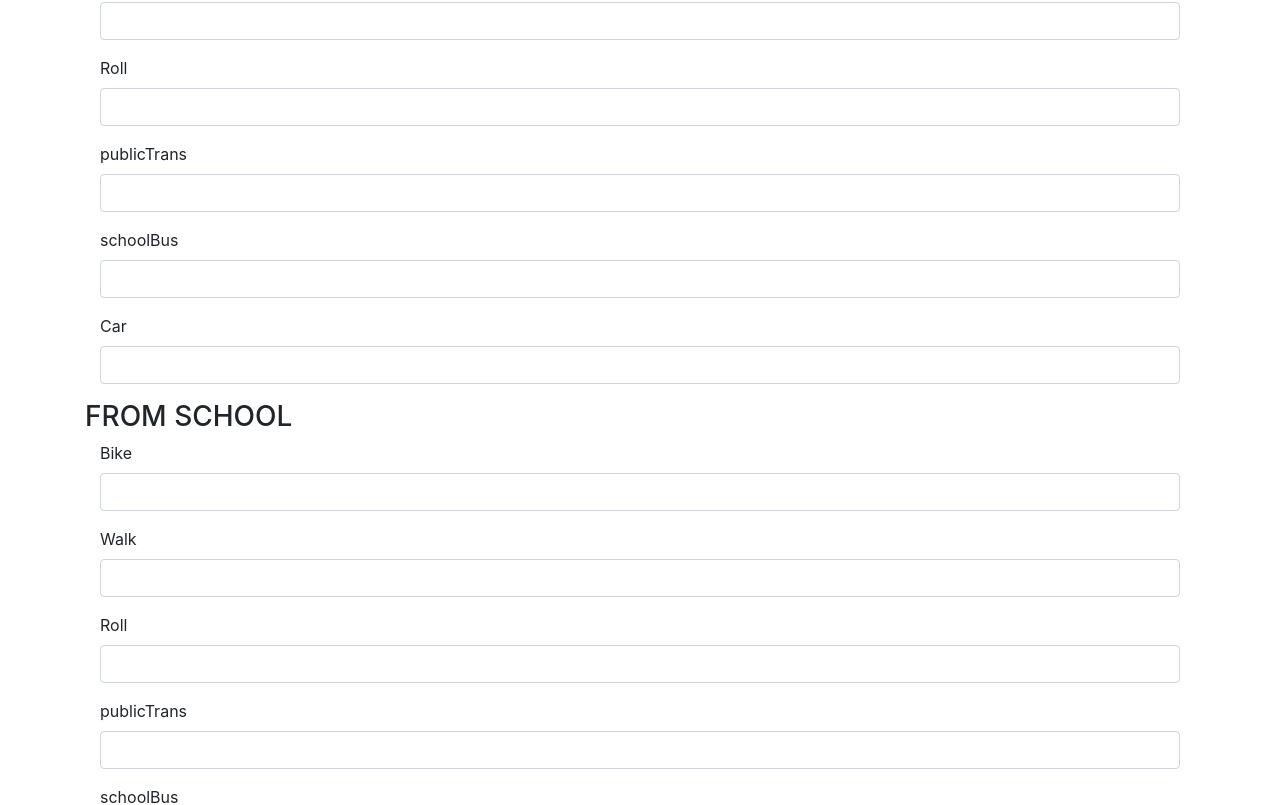
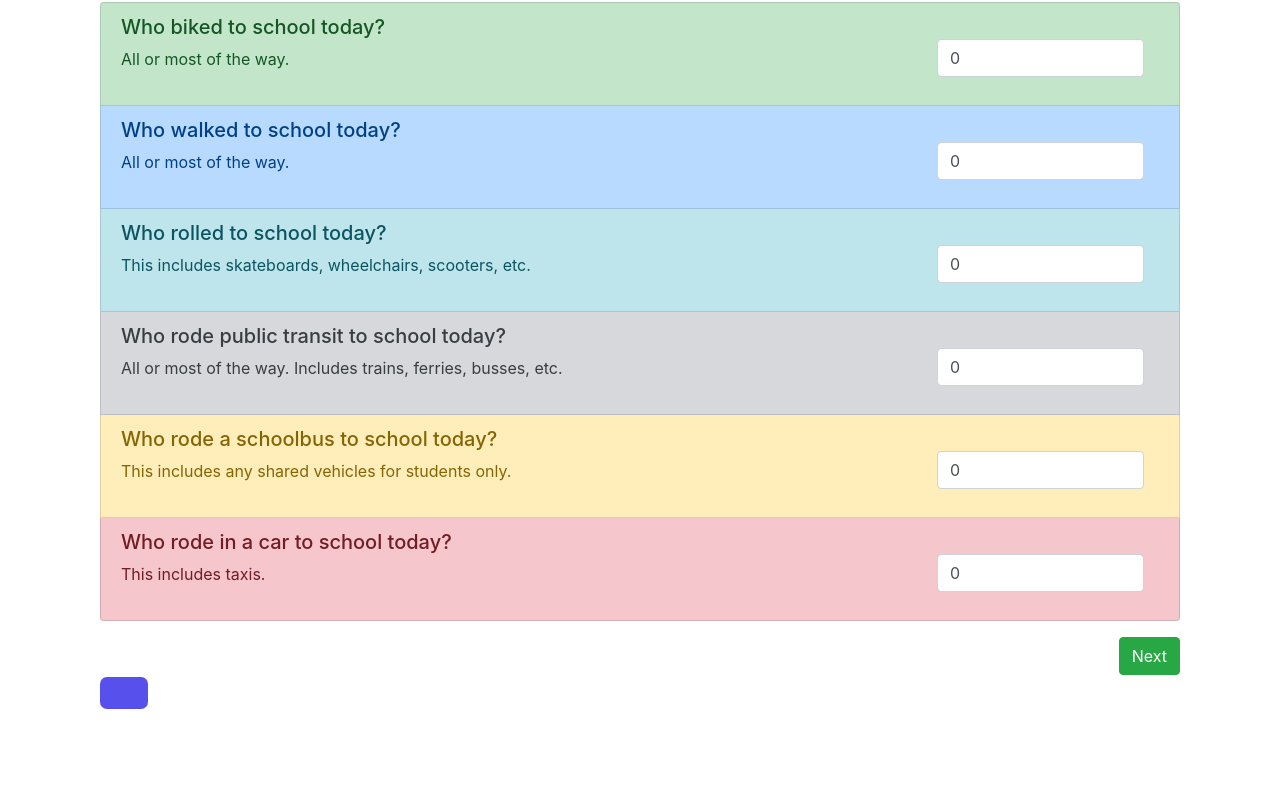
Before and after one commit to AxlRicci/mode-tracker, a React (Create React App) app: page /survey in a window 1280 px wide. Shown: the part 358-1163 px from the top of the page. Built offline with nearby package versions, Linux system fonts and the light colour scheme; no server answers; the database is empty.

Commit message:
restyled survey page. Updated firebase utils to format the survey data instead of in component

```diff
--- a/src/components/form-input/form-input.component.jsx
+++ b/src/components/form-input/form-input.component.jsx
@@ -24,6 +24,7 @@ const FormInput = ({
   <Form.Group as={Col} xs={xs} sm={sm} md={md} lg={lg} xl={xl} controlId={name}>
     <Form.Label>{label}</Form.Label>
     <Form.Control
+      name={name}
       onChange={handleChange}
       value={value}
       type={type}
--- a/src/components/tracker-form/tracker-form.component.jsx
+++ b/src/components/tracker-form/tracker-form.component.jsx
@@ -1,4 +1,13 @@
 import React, { useState, useContext, useEffect } from 'react';
+import propTypes from 'prop-types';
+import Button from 'react-bootstrap/Button';
+import ButtonGroup from 'react-bootstrap/ButtonGroup';
+import ButtonToolbar from 'react-bootstrap/ButtonToolbar';
+import Form from 'react-bootstrap/Form';
+import Row from 'react-bootstrap/Row';
+import Col from 'react-bootstrap/Col';
+import ListGroup from 'react-bootstrap/ListGroup';
+import Jumbotron from 'react-bootstrap/Jumbotron';
 import { createNewSurveyDocument } from '../../firebase/firebase.utils';
 
 import { UserContext } from '../../contexts/user.context';
@@ -12,22 +21,23 @@ import './tracker-form.styles.scss';
 
 const TrackerForm = () => {
   const currentUser = useContext(UserContext);
+  const [step, setStep] = useState(1);
   const [formValues, setFormValues] = useState({
     location: '',
     grade: '',
-    surveyData: {
-      tlBike: '',
-      tlWalk: '',
-      tlRoll: '',
-      tlPublicTrans: '',
-      tlSchoolBus: '',
-      tlCar: '',
-      flBike: '',
-      flWalk: '',
-      flRoll: '',
-      flPublicTrans: '',
-      flSchoolBus: '',
-      flCar: '',
+    data: {
+      tlBike: 0,
+      tlWalk: 0,
+      tlRoll: 0,
+      tlSchoolbus: 0,
+      tlPublicTrans: 0,
+      tlCar: 0,
+      flBike: 0,
+      flWalk: 0,
+      flRoll: 0,
+      flSchoolbus: 0,
+      flPublicTrans: 0,
+      flCar: 0,
     },
   });
 
@@ -42,6 +52,7 @@ const TrackerForm = () => {
   }, [currentUser]);
 
   const handleInputChange = (event) => {
+    console.log(event);
     const { name, value } = event.target;
     if (name === 'location' || name === 'grade') {
       setFormValues({
@@ -50,8 +61,9 @@ const TrackerForm = () => {
       });
     } else {
       setFormValues({
-        surveyData: {
-          ...formValues.surveyData,
+        ...formValues,
+        data: {
+          ...formValues.data,
           [name]: value,
         },
       });
@@ -64,7 +76,7 @@ const TrackerForm = () => {
       location: formValues.location,
       grade: formValues.grade,
       data: {
-        ...formValues.surveyData,
+        ...formValues.data,
       },
       user: currentUser.uid,
       createdAt: new Date(),
@@ -73,26 +85,148 @@ const TrackerForm = () => {
     setFormValues({
       location: '',
       grade: '',
-      surveyData: {
-        tlBike: '',
-        tlWalk: '',
-        tlRoll: '',
-        tlPublicTrans: '',
-        tlSchoolBus: '',
-        tlCar: '',
-        flBike: '',
-        flWalk: '',
-        flRoll: '',
-        flPublicTrans: '',
-        flSchoolBus: '',
-        flCar: '',
+      data: {
+        tlBike: 0,
+        tlWalk: 0,
+        tlRoll: 0,
+        tlSchoolbus: 0,
+        tlPublicTrans: 0,
+        tlCar: 0,
+        flBike: 0,
+        flWalk: 0,
+        flRoll: 0,
+        flSchoolbus: 0,
+        flPublicTrans: 0,
+        flCar: 0,
       },
     });
   };
 
+  const Survey = ({ text, value }) => (
+    <ListGroup>
+      <ListGroup.Item variant="success">
+        <Row className="d-flex">
+          <Col xs={12} sm={9}>
+            <div className="d-flex flex-column">
+              <h5>Who biked {text} school today?</h5>
+              <p>All or most of the way.</p>
+            </div>
+          </Col>
+          <Col xs={12} sm={3}>
+            <FormInput
+              type="number"
+              handleChange={handleInputChange}
+              name={`${value}Bike`}
+              value={formValues.data[`${value}Bike`]}
+            />
+          </Col>
+        </Row>
+      </ListGroup.Item>
+      <ListGroup.Item variant="primary">
+        <Row>
+          <Col xs={12} sm={9}>
+            <div className="d-flex flex-column">
+              <h5>Who walked {text} school today?</h5>
+              <p>All or most of the way.</p>
+            </div>
+          </Col>
+          <Col xs={12} sm={3}>
+            <FormInput
+              type="number"
+              handleChange={handleInputChange}
+              name={`${value}Walk`}
+              value={formValues.data[`${value}Walk`]}
+            />
+          </Col>
+        </Row>
+      </ListGroup.Item>
+      <ListGroup.Item variant="info">
+        <Row>
+          <Col xs={12} sm={9}>
+            <div className="d-flex flex-column">
+              <h5>Who rolled {text} school today?</h5>
+              <p>This includes skateboards, wheelchairs, scooters, etc.</p>
+            </div>
+          </Col>
+          <Col xs={12} sm={3}>
+            <FormInput
+              type="number"
+              handleChange={handleInputChange}
+              name={`${value}Roll`}
+              value={formValues.data[`${value}Roll`]}
+            />
+          </Col>
+        </Row>
+      </ListGroup.Item>
+      <ListGroup.Item variant="secondary">
+        <Row>
+          <Col xs={12} sm={9}>
+            <div className="d-flex flex-column">
+              <h5>Who rode public transit {text} school today?</h5>
+              <p>
+                All or most of the way. Includes trains, ferries, busses, etc.
+              </p>
+            </div>
+          </Col>
+          <Col xs={12} sm={3}>
+            <FormInput
+              type="number"
+              handleChange={handleInputChange}
+              name={`${value}PublicTrans`}
+              value={formValues.data[[`${value}PublicTrans`]]}
+            />
+          </Col>
+        </Row>
+      </ListGroup.Item>
+      <ListGroup.Item variant="warning">
+        <Row>
+          <Col xs={12} sm={9}>
+            <div className="d-flex flex-column">
+              <h5>Who rode a schoolbus {text} school today?</h5>
+              <p>This includes any shared vehicles for students only.</p>
+            </div>
+          </Col>
+          <Col xs={12} sm={3}>
+            <FormInput
+              type="number"
+              handleChange={handleInputChange}
+              name={`${value}Schoolbus`}
+              value={formValues.data[`${value}Schoolbus`]}
+            />
+          </Col>
+        </Row>
+      </ListGroup.Item>
+      <ListGroup.Item variant="danger">
+        <Row>
+          <Col xs={12} sm={9}>
+            <div className="d-flex flex-column">
+              <h5>Who rode in a car {text} school today?</h5>
+              <p>This includes taxis.</p>
+            </div>
+          </Col>
+          <Col xs={12} sm={3}>
+            <FormInput
+              type="number"
+              handleChange={handleInputChange}
+              name={`${value}Car`}
+              value={formValues.data[`${value}Car`]}
+            />
+          </Col>
+        </Row>
+      </ListGroup.Item>
+    </ListGroup>
+  );
+
+  Survey.propTypes = {
+    text: propTypes.string,
+    value: propTypes.string,
+  };
+
   return (
-    <div className="tracker-form">
-      <form>
+    <Form>
+      <Form.Row>
+        <Col>
+          <Jumbotron fluid>
             <LocationPicker
               name="location"
               handleChange={handleInputChange}
@@ -102,87 +236,31 @@ const TrackerForm = () => {
               handleChange={handleInputChange}
               value={formValues.grade}
             />
-        <div className="tracker-form__to-school">
-          <h3 className="tracker-form__section-heading">TO SCHOOL</h3>
-          <FormInput
-            handleChange={handleInputChange}
-            name="tlBike"
-            label="Bike"
-            value={formValues.tlBike}
-          />
-          <FormInput
-            handleChange={handleInputChange}
-            name="tlWalk"
-            label="Walk"
-            value={formValues.tlWalk}
-          />
-          <FormInput
-            handleChange={handleInputChange}
-            name="tlRoll"
-            label="Roll"
-            value={formValues.tlRoll}
-          />
-          <FormInput
-            handleChange={handleInputChange}
-            name="tlPublicTrans"
-            label="publicTrans"
-            value={formValues.tlPublicTrans}
-          />
-          <FormInput
-            handleChange={handleInputChange}
-            name="tlSchoolBus"
-            label="schoolBus"
-            value={formValues.tlSchoolBus}
-          />
-          <FormInput
-            handleChange={handleInputChange}
-            name="tlCar"
-            label="Car"
-            value={formValues.tlCar}
-          />
-        </div>
-        <div className="tracker-form__to-school">
-          <h3 className="tracker-form__section-heading">FROM SCHOOL</h3>
-          <FormInput
-            handleChange={handleInputChange}
-            name="flBike"
-            label="Bike"
-            value={formValues.flBike}
-          />
-          <FormInput
-            handleChange={handleInputChange}
-            name="flWalk"
-            label="Walk"
-            value={formValues.flWalk}
-          />
-          <FormInput
-            handleChange={handleInputChange}
-            name="flRoll"
-            label="Roll"
-            value={formValues.flRoll}
-          />
-          <FormInput
-            handleChange={handleInputChange}
-            name="flPublicTrans"
-            label="publicTrans"
-            value={formValues.flPublicTrans}
-          />
-          <FormInput
-            handleChange={handleInputChange}
-            name="flSchoolBus"
-            label="schoolBus"
-            value={formValues.flSchoolBus}
-          />
-          <FormInput
-            handleChange={handleInputChange}
-            name="flCar"
-            label="Car"
-            value={formValues.flCar}
-          />
-        </div>
+          </Jumbotron>
+        </Col>
+      </Form.Row>
+      <Form.Row>
+        <Col>
+          {step === 1 ? <Survey text="to" value="tl" /> : null}
+          {step === 2 ? <Survey text="from" value="fl" /> : null}
+          <ButtonToolbar className="d-flex justify-content-end mt-3">
+            <ButtonGroup className="mr-3">
+              {step !== 1 ? (
+                <Button variant="danger" onClick={() => setStep(1)}>
+                  Back
+                </Button>
+              ) : null}
+            </ButtonGroup>
+            <ButtonGroup>
+              <Button variant="success" onClick={() => setStep(2)}>
+                Next
+              </Button>
+            </ButtonGroup>
+          </ButtonToolbar>
+        </Col>
+      </Form.Row>
       <CustomButton handleClick={handleSubmit} type="submit" label="submit" />
-      </form>
-    </div>
+    </Form>
   );
 };
 
--- a/src/firebase/firebase.utils.js
+++ b/src/firebase/firebase.utils.js
@@ -69,9 +69,34 @@ export const collectionRefToMap = async (collection) => {
 
 /// Take form submission and update Firestore.
 export const createNewSurveyDocument = async (survey, user) => {
+  // format data
+  const formatted = {
+    createdAt: survey.createdAt,
+    grade: survey.grade,
+    location: survey.location,
+    user: survey.user,
+    data: {
+      to: [
+        { name: 'bike', value: parseInt(survey.data.tlBike) },
+        { name: 'walk', value: parseInt(survey.data.tlWalk) },
+        { name: 'roll', value: parseInt(survey.data.tlRoll) },
+        { name: 'schoolbus', value: parseInt(survey.data.tlSchoolbus) },
+        { name: 'publicTrans', value: parseInt(survey.data.tlPublicTrans) },
+        { name: 'car', value: parseInt(survey.data.tlCar) },
+      ],
+      from: [
+        { name: 'bike', value: parseInt(survey.data.flBike) },
+        { name: 'walk', value: parseInt(survey.data.flWalk) },
+        { name: 'roll', value: parseInt(survey.data.flRoll) },
+        { name: 'schoolbus', value: parseInt(survey.data.flSchoolbus) },
+        { name: 'publicTrans', value: parseInt(survey.data.flPublicTrans) },
+        { name: 'car', value: parseInt(survey.data.flCar) },
+      ],
+    },
+  };
   // create survey document in surveys collection
   const surveyRef = firestore.collection('/surveys').doc();
-  await surveyRef.set(survey);
+  await surveyRef.set(formatted);
   // add reference in user's surveys array. (incomplete - need reference to survey.)
   const userRef = firestore.collection('/users').doc(user.uid);
   await userRef.update({
--- a/src/pages/survey-page/survey-page.component.jsx
+++ b/src/pages/survey-page/survey-page.component.jsx
@@ -1,13 +1,12 @@
 import React from 'react';
+import Container from 'react-bootstrap/Container';
 import TrackerForm from '../../components/tracker-form/tracker-form.component';
 
-import './survey-page.styles.scss';
-
 const SurveyPage = () => (
-  <div className="survey-page">
-    <h1>SurveyPage</h1>
+  <Container>
+    <h1>Do a quick hands up survey.</h1>
     <TrackerForm />
-  </div>
+  </Container>
 );
 
 export default SurveyPage;
```
Lines whose indentation alone changed are shown as unchanged.
